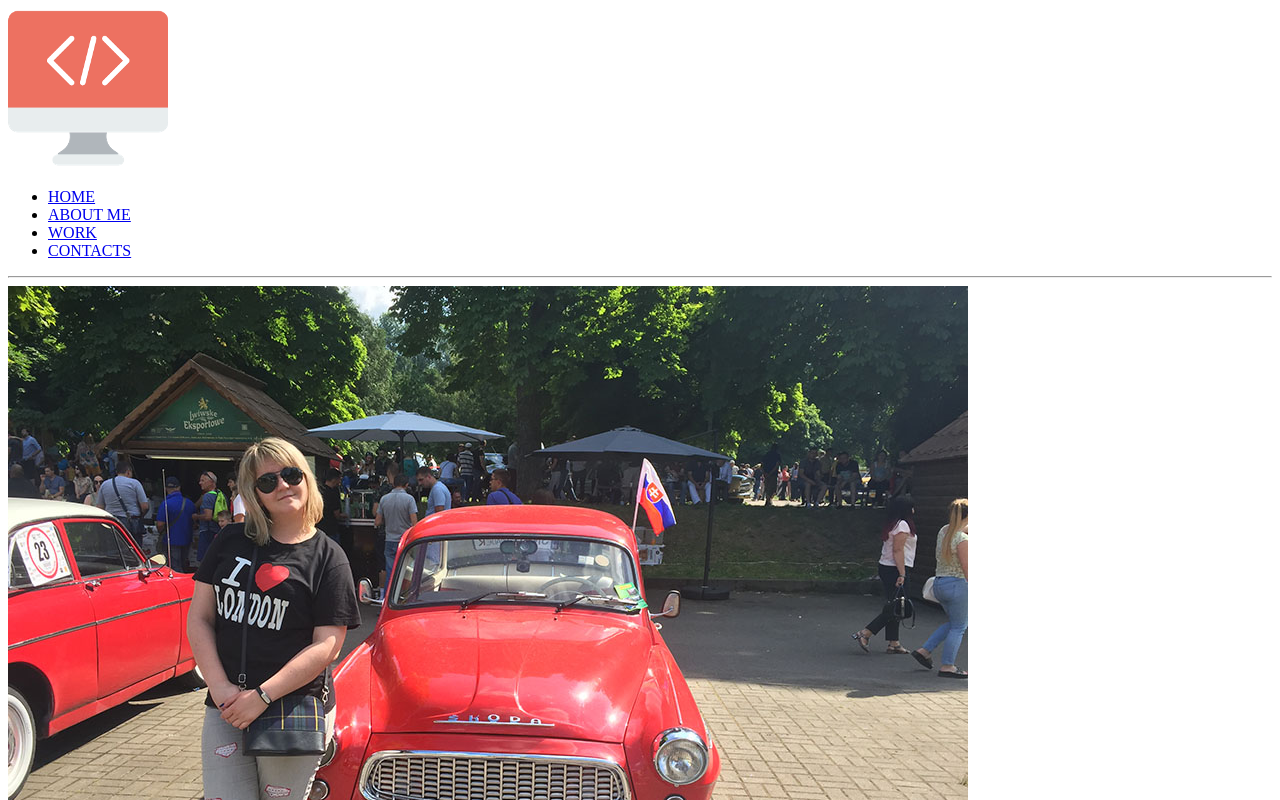
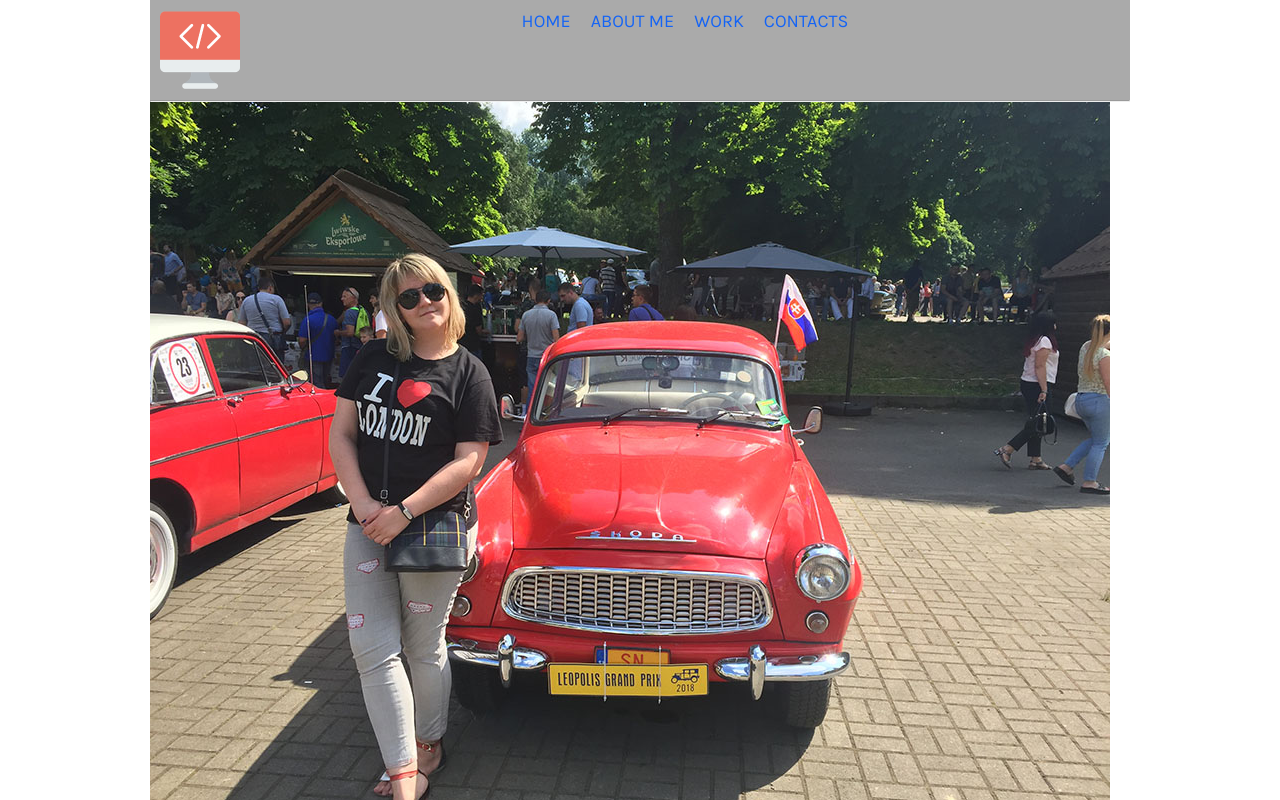
Before and after one commit to KatrinaAndreeva/myweb, a plain HTML site: page index.html in a window 1280 px wide. Shown: the top 800 px of the page. Drawn offline with Linux system fonts and the light colour scheme.

Commit message:
Interial

```diff
--- /dev/null
+++ b/css/main.css
@@ -0,0 +1,55 @@
+@import url('https://fonts.googleapis.com/css?family=Karla');
+
+:root {
+    font-family: 'Karla', sans-serif;
+}
+* {
+    margin: 0;
+    box-sizing: border-box;
+}
+body {
+    max-width: 980px;
+    margin: auto;
+}
+.clearfix {
+    clear: both;
+}
+.container {
+    max-width: 980px;
+}
+header {
+    background-color: #aaaaaa;
+}
+header img {
+    width: 80px;
+    height: 80px;
+    float: left;
+    margin: 10px;
+}
+header nav {
+    margin: 0 10px;
+
+}
+header nav ul {
+     display: flex;
+    padding: 0;
+    justify-content: center;
+
+}
+header nav ul li {
+list-style-type: none;
+padding: 10px;
+
+}
+header nav ul li a {
+    text-decoration: none;
+    color: #1464f6;
+    font-size: 18px;
+}
+header nav ul li a:hover {
+    text-decoration: underline;
+}
+hr {
+    color: #1464f6;
+    size: 5px;
+}
--- a/index.html
+++ b/index.html
@@ -5,21 +5,26 @@
     <meta charset="UTF-8">
     <meta name="viewport" content="width=device-width, initial-scale=1.0">
     <meta http-equiv="X-UA-Compatible" content="ie=edge">
-    <title>Main</title>
+    <title>Katrina Andreieva-web developer</title>
+    <link rel="stylesheet" href="css/main.css"/>
 </head>
 
 <body>
     <div class="container">
         <header>
             <img src="image/logo.png" alt="html&css">
+            <nav>
             <ul>
                 <li><a href="index.html">HOME</a></li>
                 <li><a href="aboutme.html">ABOUT ME</a></li>
                 <li><a href="work.html">WORK</a></li>
                 <li><a href="contacts.html">CONTACTS</a></li>
             </ul>
+            </nav>
+            <div class="clearfix"></div>
         </header>
-        <hr/>
+
+        <hr>
         <section>
             <div class="carousel">
                 <img src="image/carousel1.jpg" alt="my_photo">
```
